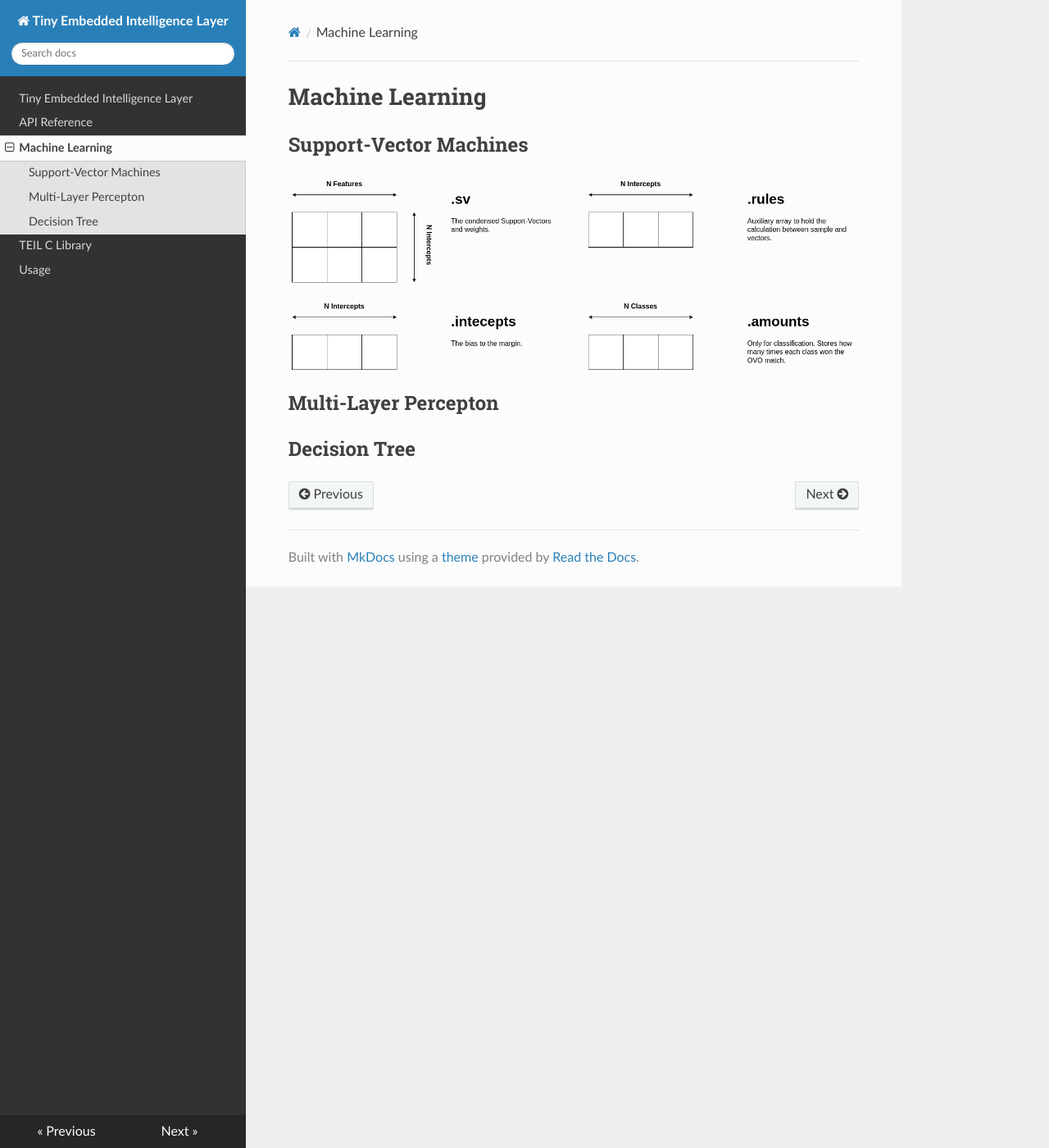
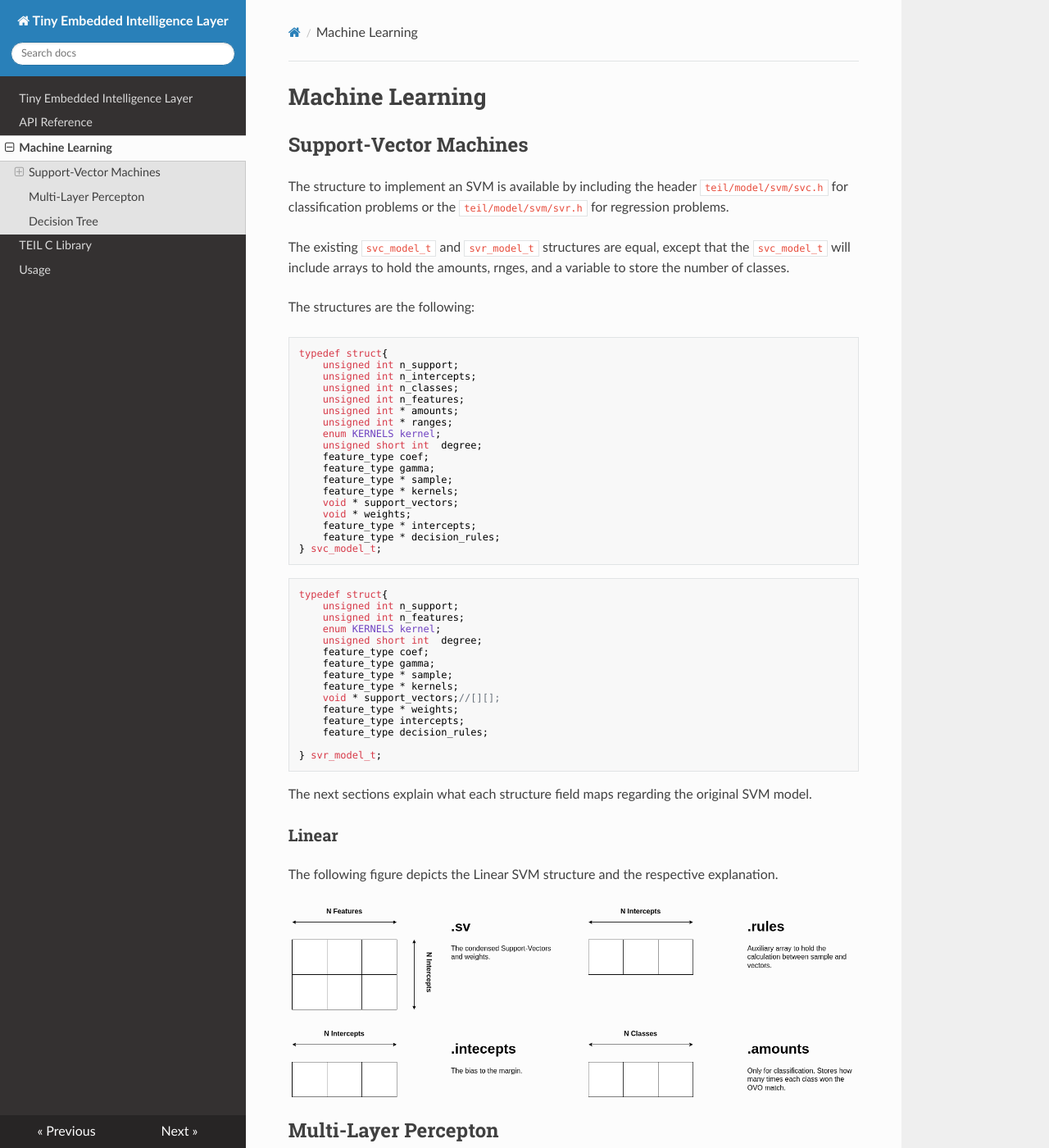
Before and after one commit to asergiobranco/teil, an MkDocs documentation site: the page built from docs/ebis.md, in a window 1280 px wide and 1400 px high. Shown: the whole window at 82% size. Built offline with MkDocs 1.6.1, drawn with Linux system fonts in a browser that asks for light colours; nearby versions of some CDN libraries.

Commit message:
test iamge

````diff
--- a/docs/ebis.md
+++ b/docs/ebis.md
@@ -3,7 +3,61 @@ Machine Learning
 
 ## Support-Vector Machines
 
+The structure to implement an SVM is available by including the header `teil/model/svm/svc.h` for classification problems or the `teil/model/svm/svr.h` for regression problems.
+
+The existing `svc_model_t` and `svr_model_t` structures are equal, except that the `svc_model_t` will include arrays to hold the amounts, rnges, and a variable to store the number of classes.
+
+The structures are the following:
+
+```c
+typedef struct{
+    unsigned int n_support;
+    unsigned int n_intercepts;
+    unsigned int n_classes;
+    unsigned int n_features;
+    unsigned int * amounts;
+    unsigned int * ranges;
+    enum KERNELS kernel;
+    unsigned short int  degree;
+    feature_type coef;
+    feature_type gamma;
+    feature_type * sample;
+    feature_type * kernels;
+    void * support_vectors;
+    void * weights;
+    feature_type * intercepts;
+    feature_type * decision_rules;
+} svc_model_t;
+```
+
+```c
+typedef struct{
+    unsigned int n_support;
+    unsigned int n_features;
+    enum KERNELS kernel;
+    unsigned short int  degree;
+    feature_type coef;
+    feature_type gamma;
+    feature_type * sample;
+    feature_type * kernels;
+    void * support_vectors;//[][];
+    feature_type * weights;
+    feature_type intercepts;
+    feature_type decision_rules;
+
+} svr_model_t;
+```
+
+The next sections explain what each structure field maps regarding the original SVM model.
+
+### Linear
+
+The following figure depicts the Linear SVM structure and the respective explanation.
+
 ![image info](img/svmlinear.png)
+
+
+
 
 ## Multi-Layer Percepton
 
````
